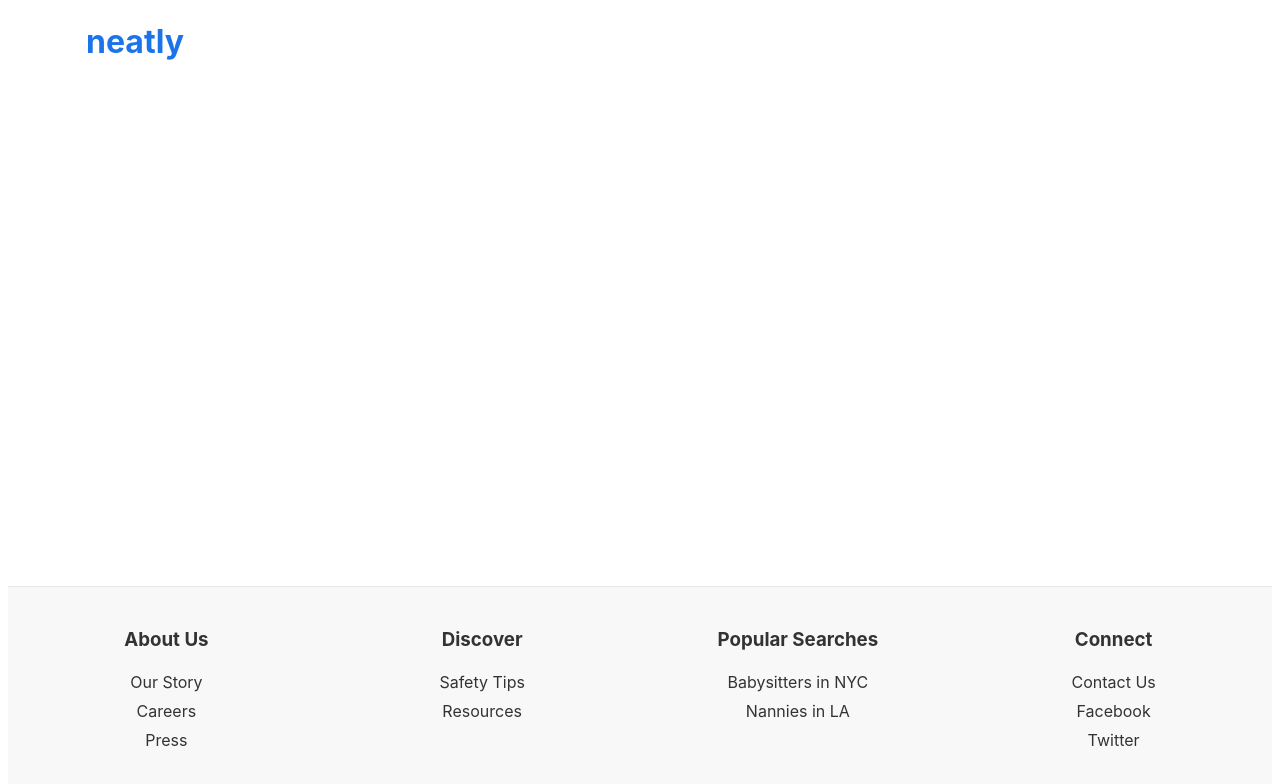
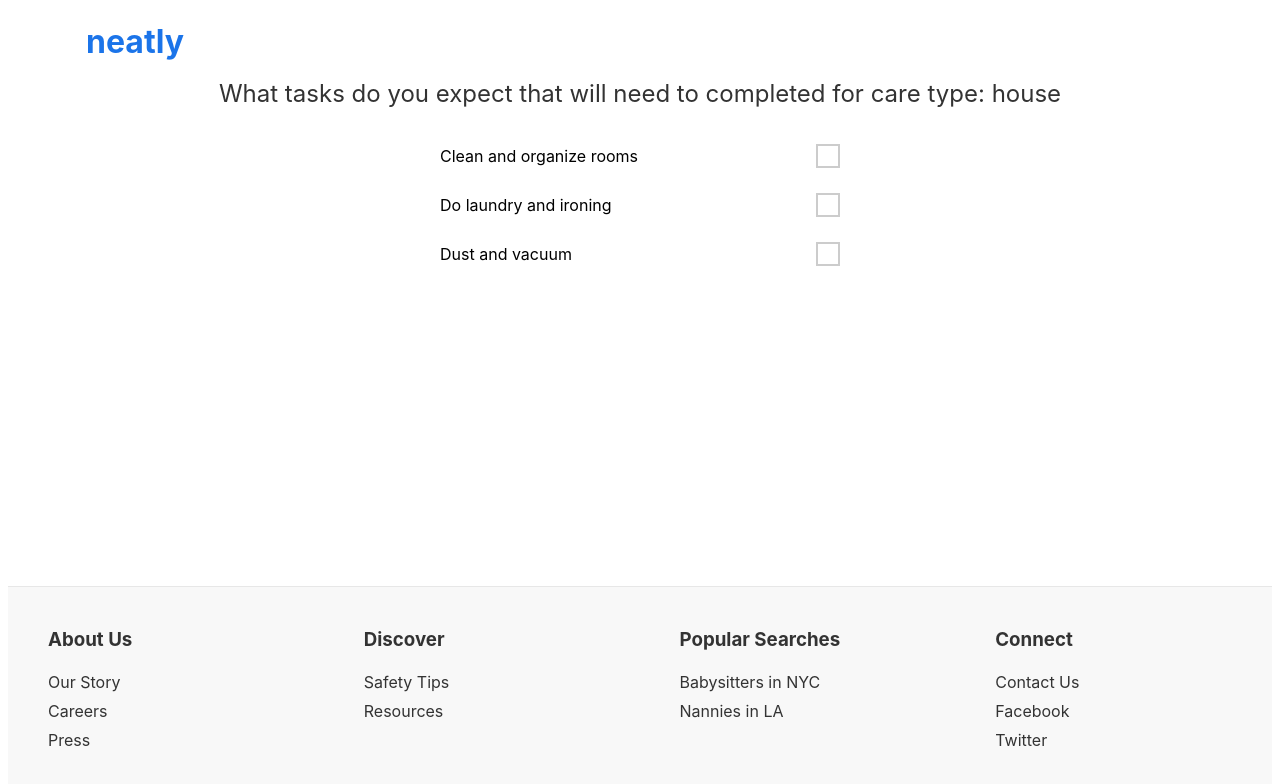
Before and after one commit to zsherman2510/neatlycleaning, a React (Vite) app: page /tasks in a window 1280 px wide. Shown: the top 784 px of the page. Built offline with nearby package versions, Linux system fonts and the light colour scheme.

Commit message:
finished care type tasks

```diff
--- a/src/App.css
+++ b/src/App.css
@@ -1,6 +1,6 @@
-#root {
+/* #root {
   text-align: center;
-}
+} */
 
 .logo {
   height: 6em;
--- a/src/App.tsx
+++ b/src/App.tsx
@@ -6,20 +6,25 @@ import {
 import Layout from "./components/Layout";
 import SignUp from "./pages/SignUp";
 import CareType from "./pages/CareType";
+import Tasks from "./pages/Tasks";
+import { Provider } from 'react-redux';
+import store from './redux/store'
 import './App.css'
-
-
 
 function App() {
   return (
+    <Provider store={store}>
       <BrowserRouter>
         <Layout>
             <Routes>
               <Route path="/" element={<SignUp />} />
               <Route path="/careType" element={<CareType />} />
+              <Route path="/tasks" element={<Tasks />} />
             </Routes>
         </Layout>
       </BrowserRouter>
+    </Provider>
+
   );
 }
 
--- a/src/index.css
+++ b/src/index.css
@@ -209,3 +209,64 @@
 .care-option:not(.selected):hover {
   background-color: #e8e8e8;
 }
+/* Tasks.css */
+.tasks-container {
+  margin: 0 auto;
+}
+.task-item {
+  display: flex;
+  justify-content: space-between;
+  align-items: center;
+  margin: 25px auto;
+  width: 400px;
+  text-align: left;
+}
+
+.task-label {
+  display: flex;
+  align-items: center;
+  width: 100%;
+}
+
+.task-text {
+  flex-grow: 1;
+}
+
+.task-checkbox {
+  opacity: 0;
+  position: absolute;
+}
+
+.custom-checkbox {
+  width: 20px; /* Your specific width */
+  height: 20px;
+  border: 2px solid #ccc; /* Customizable border color */
+  display: inline-block;
+  margin-left: 10px; /* Space between the label and custom checkbox */
+  cursor: pointer;
+  position: relative;
+}
+
+/* Style for when checkbox is checked */
+.task-checkbox:checked + .custom-checkbox {
+  background-color: #0056b3; /* Customizable background color */
+  border-color: #0056b3; /* Customizable border color */
+}
+
+/* Optional: Add a checkmark when checked */
+.task-checkbox:checked + .custom-checkbox:after {
+  content: '';
+  position: absolute;
+  left: 6px;
+  top: 2px;
+  width: 5px;
+  height: 10px;
+  border: solid white;
+  border-width: 0 3px 3px 0;
+  transform: rotate(45deg);
+}
+
+/* Add any additional hover effects or visual cues for interaction */
+.custom-checkbox:hover {
+  border-color: #888; /* Color when hovering */
+}
--- a/src/pages/CareType.tsx
+++ b/src/pages/CareType.tsx
@@ -23,7 +23,7 @@ const CareType: React.FC = () => {
     }
 
     dispatch(selectCareType(selected, frequency));
-    navigate('/frequency')
+    navigate(`/tasks?careType=${selected}`);
   }
   const options = [
     { key: 'child', text: 'Child care' },
--- /dev/null
+++ b/src/pages/Tasks.tsx
@@ -0,0 +1,88 @@
+import React, {useState} from 'react'
+import { useLocation } from 'react-router-dom';
+
+
+type TasksByCareType = {
+  [key: string]: string[];
+};
+
+const Tasks: React.FC = () => {
+    // Maintain state for selected tasks
+  const [selectedTasks, setSelectedTasks] = useState<string[]>([]);
+  const location = useLocation();
+  const searchParams = new URLSearchParams(location.search);
+  const careType = searchParams.get('careType');
+  console.log(careType, 'selectedcaretype')
+
+  const tasksByCareType: TasksByCareType = {
+    child: [
+      'Feed the child',
+      'Play with the child',
+      'Help with homework',
+    ],
+    senior: [
+      'Assist with daily medication',
+      'Provide companionship',
+      'Prepare meals',
+    ],
+    house: [
+      'Clean and organize rooms',
+      'Do laundry and ironing',
+      'Dust and vacuum',
+    ],
+    pet: [
+      'Feed and water the pet',
+      'Take the pet for a walk',
+      'Clean the pet living area',
+    ],
+    tutor: [
+      'Teach subjects like math',
+      'Provide study guidance',
+      'Help with test preparation',
+    ],
+  };
+  const defaultCareType = 'house'; // Set your default care type here
+  const availableTasks = careType && tasksByCareType[careType]
+    ? tasksByCareType[careType]
+    : tasksByCareType[defaultCareType];
+
+  // Handle task selection
+  const toggleTaskSelection = (task: string) => {
+    if (selectedTasks.includes(task)) {
+      // Task is already selected, so deselect it
+      setSelectedTasks(selectedTasks.filter((selectedTask) => selectedTask !== task));
+    } else {
+      // Task is not selected, so select it
+      setSelectedTasks([...selectedTasks, task]);
+    }
+  };
+
+  return (
+    <div className="tasks-container">
+      <div className="care-question">
+        What tasks do you expect that will need to completed for care type: {careType || defaultCareType}
+      </div>
+      <div className="task-list">
+        {availableTasks.map((task, index) => (
+          <div key={index} className="task-item">
+            <label className="task-label">
+              <span className="task-text">{task}</span>
+              <input
+                type="checkbox"
+                value={task}
+                checked={selectedTasks.includes(task)}
+                onChange={() => toggleTaskSelection(task)}
+                className="task-checkbox"
+              />
+              <span className="custom-checkbox"></span>
+            </label>
+          </div>
+        ))}
+      </div>
+    </div>
+  );
+
+
+};
+
+export default Tasks;
```
Also changed, not shown: 1 other file (tests, documents, lock files or other folders). Lines whose indentation alone changed are shown as unchanged.
